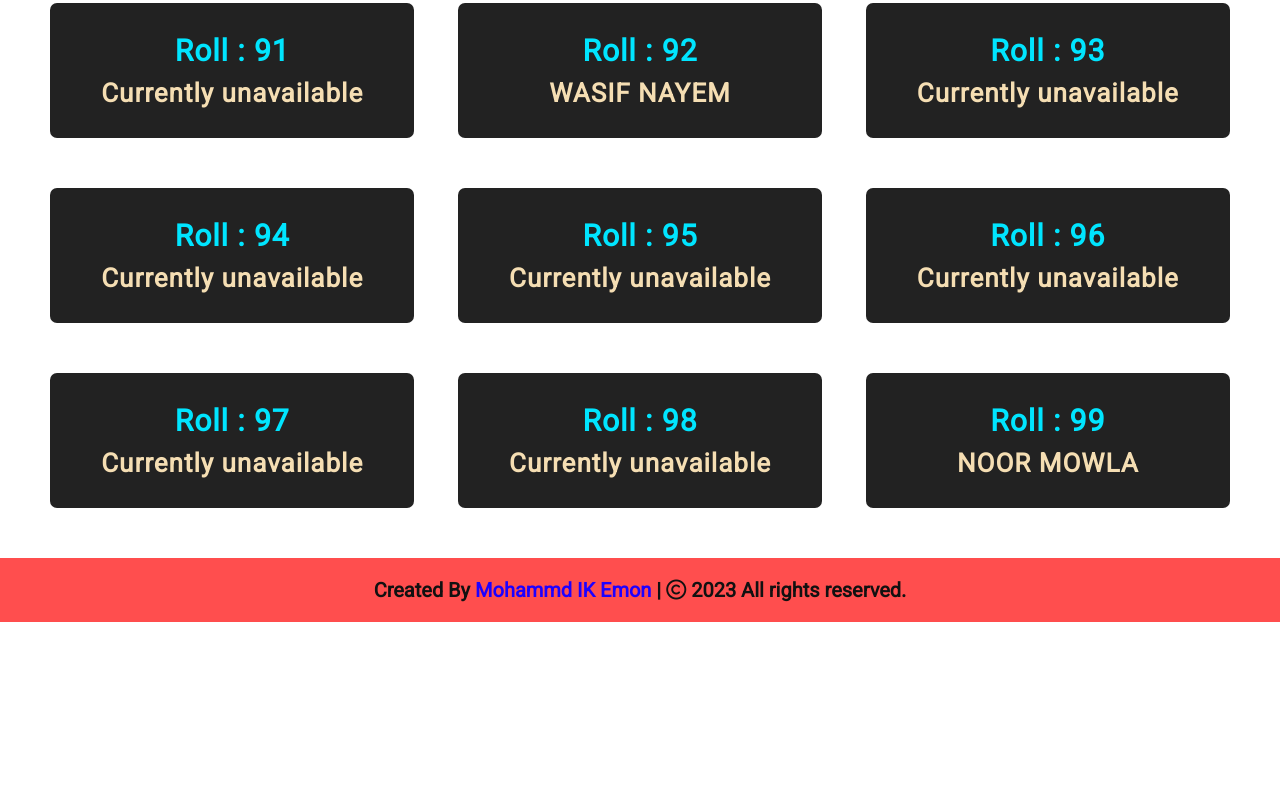
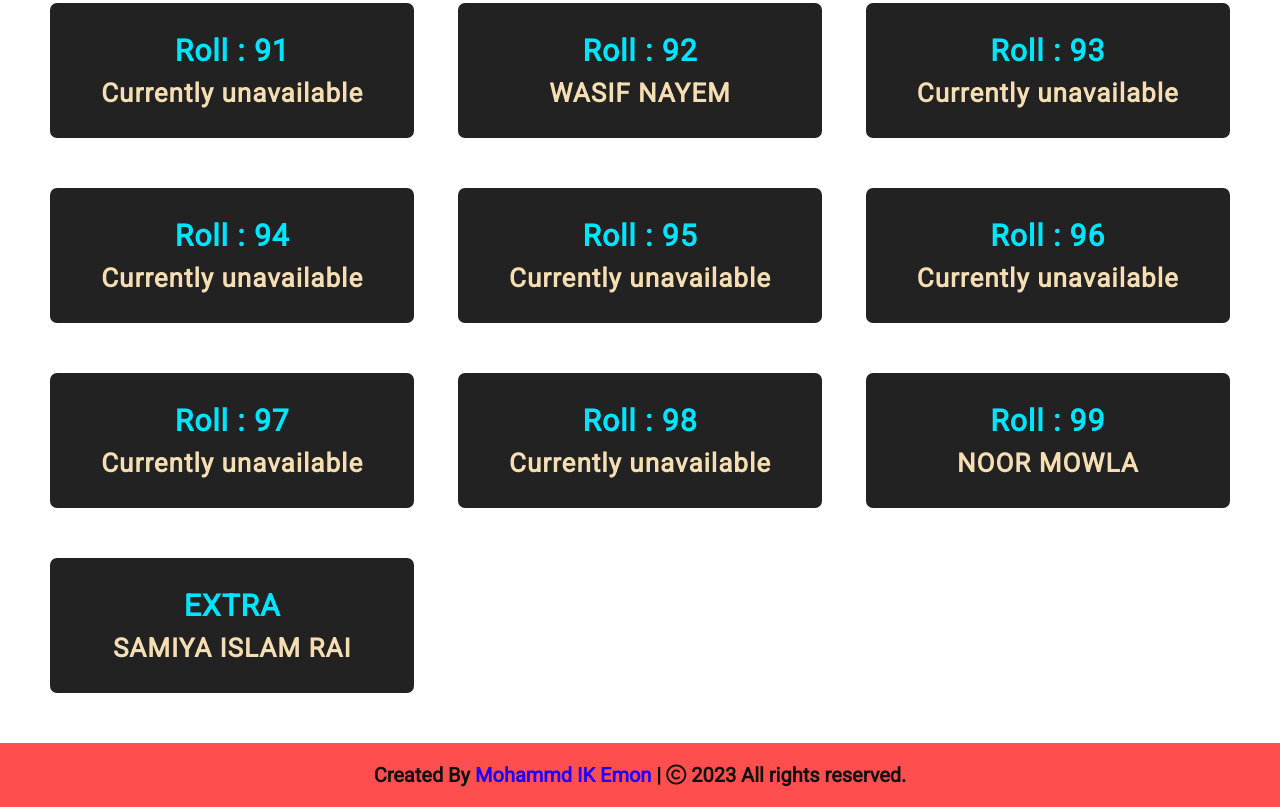
Before and after one commit to mohammadikemon/nameplate-3rd-year, a plain HTML site: page index.html in a window 1280 px wide. Shown: the part 5824-6631 px from the top of the page. Before the commit the page ends 6446 px from the top, so only its background shows below. Drawn offline with Linux system fonts and the light colour scheme.

Commit message:
samiya islam added

```diff
--- a/index.html
+++ b/index.html
@@ -416,7 +416,7 @@
                     <div class="card">
                         <div class="box">
                             <div class="roll">Roll : 65</div>
-                            <p class="name">SHAMIMA AKTER</p>
+                            <p class="name">SHAMIMA AKTER SIMU</p>
                         </div>
                     </div>
                     <div class="card">
@@ -623,6 +623,12 @@
                             <p class="name">NOOR MOWLA</p>
                         </div>
                     </div>
+                    <div class="card">
+                        <div class="box">
+                            <div class="roll">EXTRA</div>
+                            <p class="name">SAMIYA ISLAM RAI</p>
+                        </div>
+                    </div>
                 </div>
             </div>
         </div>
```
